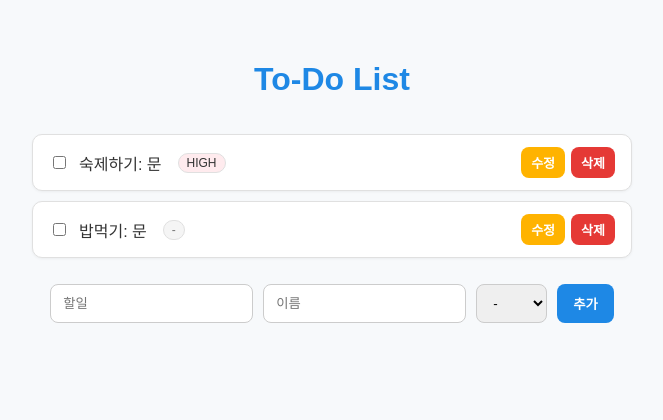
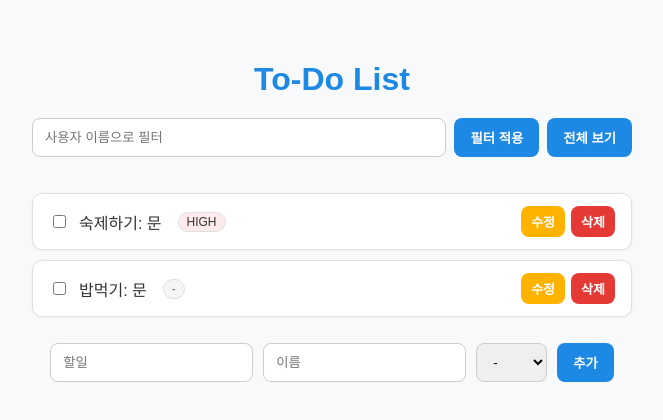
Before and after one commit to Jamesmoon00/FastApi-Todos, a FastAPI app: page / in a window 1280 px wide. Shown: the top 420 px of the page, without its empty margins (308-971 px from the left). Run offline with FastAPI, Linux system fonts and the light colour scheme.

Commit message:
1120 1st commit

```diff
--- a/fastapi-app/main.py
+++ b/fastapi-app/main.py
@@ -39,8 +39,11 @@ def save_todos(todos):
 
 # To-Do 목록 조회
 @app.get("/todos", response_model=list[TodoItem])
-def get_todos():
-    return load_todos()
+def get_todos(user: Optional[str] = None):
+    todos = load_todos()
+    if user:
+        return [todo for todo in todos if todo.get("description") == user]
+    return todos
 
 # 신규 To-Do 항목 추가
 @app.post("/todos", response_model=TodoItem)
--- a/fastapi-app/templates/index.html
+++ b/fastapi-app/templates/index.html
@@ -120,10 +120,31 @@
         color: #777;
         text-align: center;
       }
+      .filter {
+        display: flex;
+        gap: 8px;
+        margin-bottom: 20px;
+        flex-wrap: wrap;
+        width: 100%;
+        max-width: 600px;
+      }
+      .filter input {
+        flex: 1;
+        min-width: 160px;
+        padding: 10px 12px;
+        border: 1px solid #ccc;
+        border-radius: 8px;
+      }
     </style>
   </head>
   <body>
     <h1>To-Do List</h1>
+
+    <div class="filter">
+      <input type="text" id="filter-user" placeholder="사용자 이름으로 필터" />
+      <button type="button" id="apply-filter">필터 적용</button>
+      <button type="button" id="reset-filter">전체 보기</button>
+    </div>
 
     <ul id="todo-list"></ul>
 
@@ -259,8 +280,31 @@
       }
 
       // ---- API 래퍼 ----
-      async function fetchTodos() {
-        const response = await fetch("/todos");
+      let currentFilterUser = "";
+      const filterInput = document.getElementById("filter-user");
+      const applyFilterButton = document.getElementById("apply-filter");
+      const resetFilterButton = document.getElementById("reset-filter");
+
+      applyFilterButton.addEventListener("click", () => {
+        fetchTodos(filterInput.value);
+      });
+
+      resetFilterButton.addEventListener("click", () => {
+        filterInput.value = "";
+        fetchTodos("");
+      });
+
+      function todosUrl() {
+        return currentFilterUser
+          ? `/todos?user=${encodeURIComponent(currentFilterUser)}`
+          : "/todos";
+      }
+
+      async function fetchTodos(nextFilter) {
+        if (typeof nextFilter === "string") {
+          currentFilterUser = nextFilter.trim();
+        }
+        const response = await fetch(todosUrl());
         const todos = await response.json();
         // 서버가 priority를 안 줄 수도 있으니 기본값 보정
         const normalized = todos.map((t) => ({
```
Also changed, not shown: docker-compose.yml (+33 -0 lines), 3 other files.
